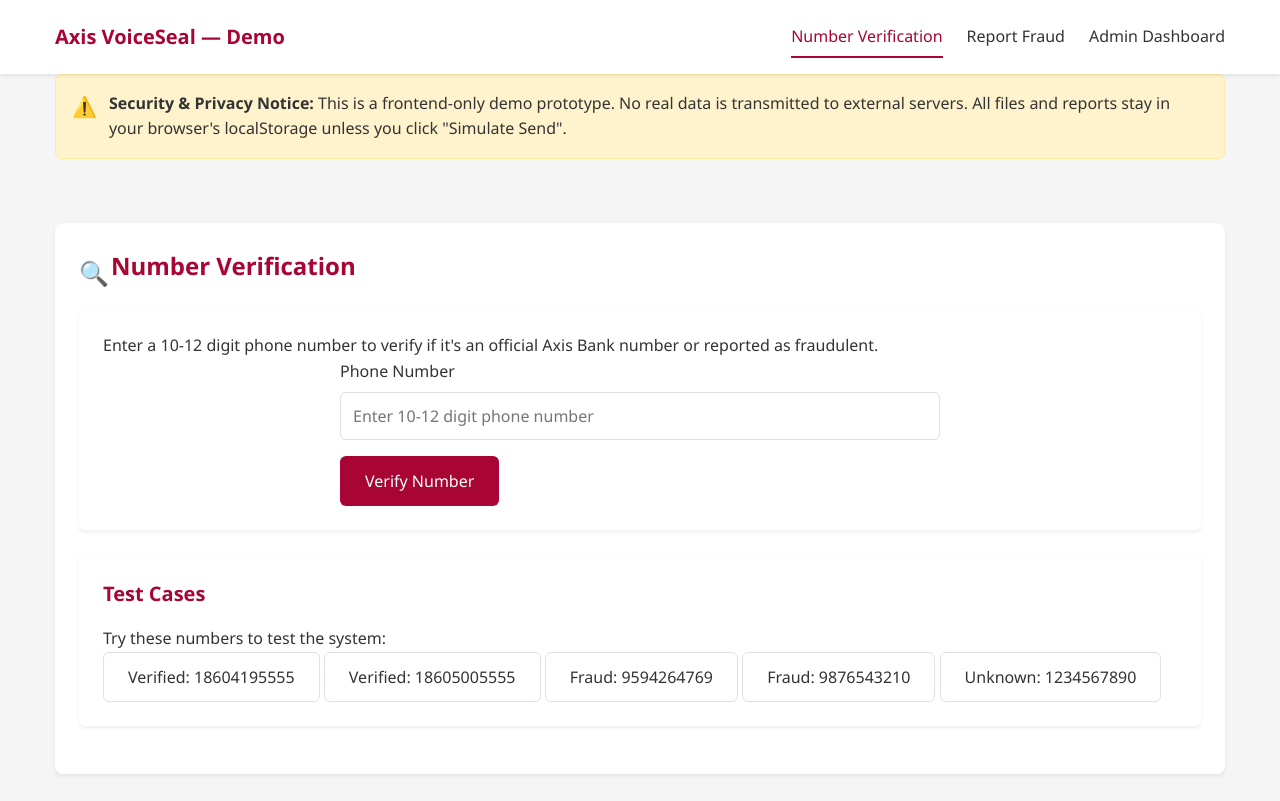
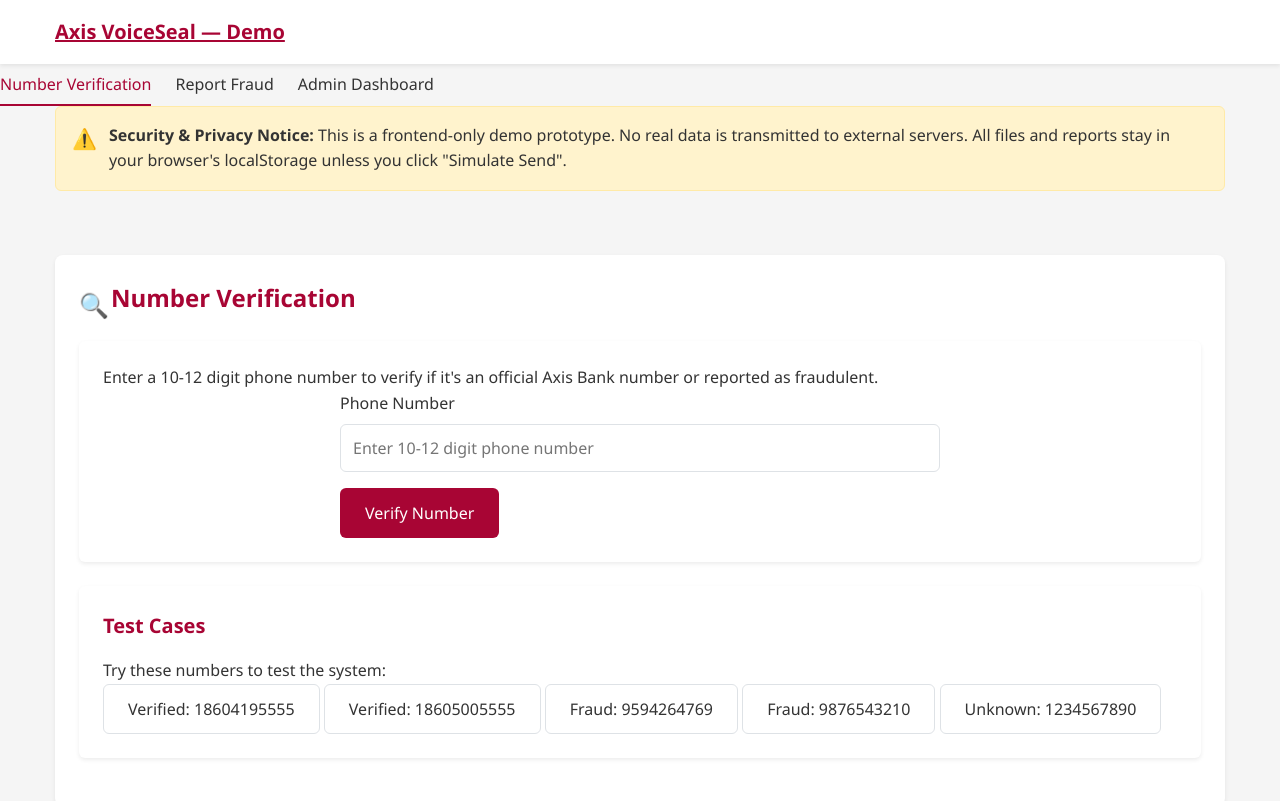
Before and after one commit to roushan62/Axis-VoiceSeal-Demo, a plain HTML site: page index.html in a window 1280 px wide. Shown: the top 801 px of the page. Drawn offline with Linux system fonts and the light colour scheme.

Commit message:
Update index.html

```diff
--- a/index.html
+++ b/index.html
@@ -522,11 +522,14 @@
 <body>
     <!-- Navbar -->
     <div class="navbar">
-        <div class="container">
-            <div class="navbar-content">
-                <div class="logo">
-                    <div class="logo-text">Axis VoiceSeal — Demo</div>
-                </div>
+  <div class="container">
+    <div class="navbar-content">
+      <div class="logo">
+        <a href="index.html" class="logo-text">Axis VoiceSeal — Demo</a>
+      </div>
+    </div>
+  </div>
+</div>
                 <div class="nav-links">
                     <div class="nav-link active" data-section="verification">Number Verification</div>
                     <div class="nav-link" data-section="report">Report Fraud</div>
```
